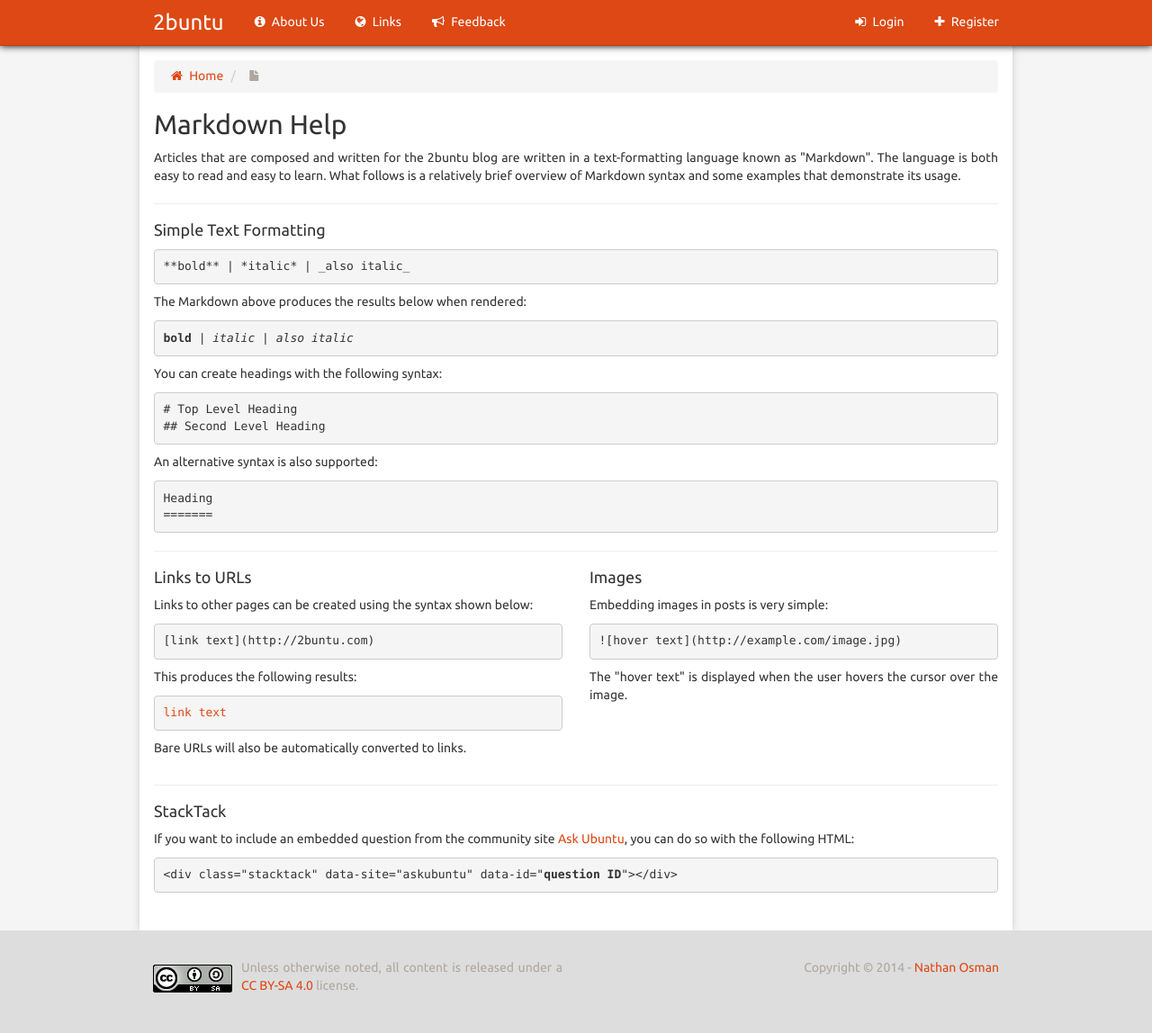
After one commit to 2buntu/2buntu-blog, a Django app: template twobuntu/articles/templates/articles/markdown.html in a window 1280 px wide. The commit adds this page. Shown: the whole page at 90% size. Run offline with Django 3.2, Linux system fonts and the light colour scheme; the template is opened without the code that fills it, so the values that code supplies are empty; parts of the project's set-up code (start-up, migrations or seed data) failed here and were passed over; some libraries are stand-ins or nearby versions.

Commit message:
Added Markdown help page.

```diff
--- a/twobuntu/articles/templates/articles/editor.html
+++ b/twobuntu/articles/templates/articles/editor.html
@@ -23,7 +23,7 @@
                 <h4>Writing an Article</h4>
                 <p>
                     Articles for the 2buntu blog are written in Markdown.
-                    <a href="#">This page</a> presents an overview of Markdown syntax.
+                    <a href="{% url "articles:markdown" %}">This page</a> presents an overview of Markdown syntax.
                 </p>
                 <p>
                     When selecting a category, be as specific as possible.
--- /dev/null
+++ b/twobuntu/articles/templates/articles/markdown.html
@@ -0,0 +1,42 @@
+{% extends "base.html" %}
+
+{% block content %}
+    <h2>Markdown Help</h2>
+    <p>
+        Articles that are composed and written for the 2buntu blog are written in a text-formatting language
+        known as "Markdown". The language is both easy to read and easy to learn. What follows is a relatively
+        brief overview of Markdown syntax and some examples that demonstrate its usage.
+    </p>
+    <hr>
+    <h4>Simple Text Formatting</h4>
+    <pre>**bold** | *italic* | _also italic_</pre>
+    <p>The Markdown above produces the results below when rendered:</p>
+    <pre><b>bold</b> | <i>italic</i> | <i>also italic</i></pre>
+    <p>You can create headings with the following syntax:</p>
+    <pre># Top Level Heading
+## Second Level Heading</pre>
+    <p>An alternative syntax is also supported:</p>
+    <pre>Heading
+=======</pre>
+    <hr>
+    <div class="row">
+        <div class="col-lg-6">
+            <h4>Links to URLs</h4>
+            <p>Links to other pages can be created using the syntax shown below:</p>
+            <pre>[link text](http://2buntu.com)</pre>
+            <p>This produces the following results:</p>
+            <pre><a href="http://2buntu.com">link text</a></pre>
+            <p>Bare URLs will also be automatically converted to links.</p>
+        </div>
+        <div class="col-lg-6">
+            <h4>Images</h4>
+            <p>Embedding images in posts is very simple:</p>
+            <pre>![hover text](http://example.com/image.jpg)</pre>
+            <p>The "hover text" is displayed when the user hovers the cursor over the image.</p>
+        </div>
+    </div>
+    <hr>
+    <h4>StackTack</h4>
+    <p>If you want to include an embedded question from the community site <a href="http://askubuntu.com">Ask Ubuntu</a>, you can do so with the following HTML:</p>
+    <pre>&lt;div class="stacktack" data-site="askubuntu" data-id="<strong>question ID</strong>"&gt;&lt;/div&gt;</pre>
+{% endblock %}
--- a/twobuntu/articles/urls.py
+++ b/twobuntu/articles/urls.py
@@ -4,6 +4,7 @@ urlpatterns = patterns('twobuntu.articles.views',
 
     url(r'^(?P<id>\d+)/(?:(?P<slug>[\w-]+)/)?$', 'view', name='view'),
 
-    url(r'^editor/$', 'editor', name='editor'),
-    url(r'^search/$', 'search', name='search'),
+    url(r'^search/$',   'search',   name='search'),
+    url(r'^editor/$',   'editor',   name='editor'),
+    url(r'^markdown/$', 'markdown', name='markdown'),
 )
--- a/twobuntu/articles/views.py
+++ b/twobuntu/articles/views.py
@@ -54,3 +54,9 @@ def editor(request):
         'description': "Use the form below to %s." % ('edit the article' if article else 'create an article',),
         'action':      'Save',
     })
+
+def markdown(request):
+    """Display Markdown help."""
+    return render(request, 'articles/markdown.html', {
+        'title':  'Markdown Help',
+    })
```
